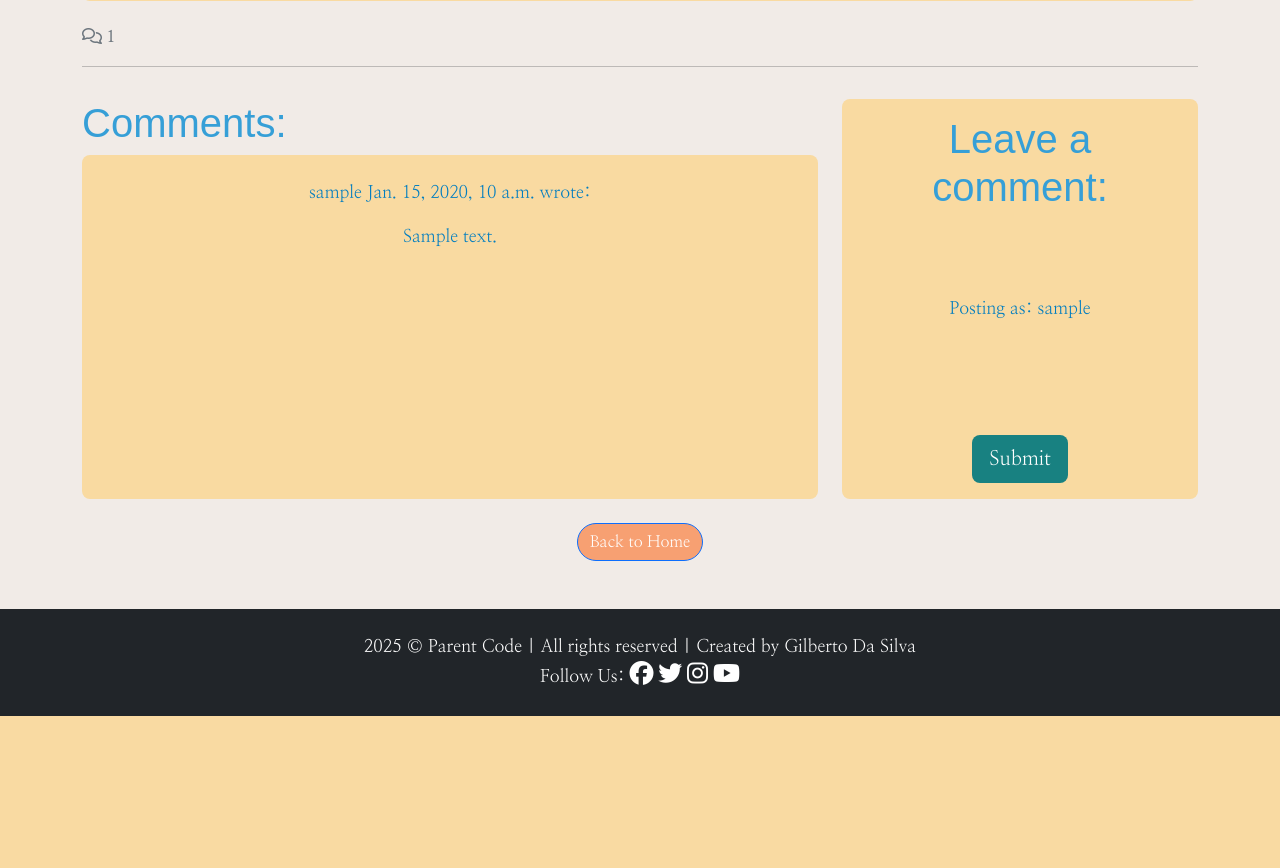
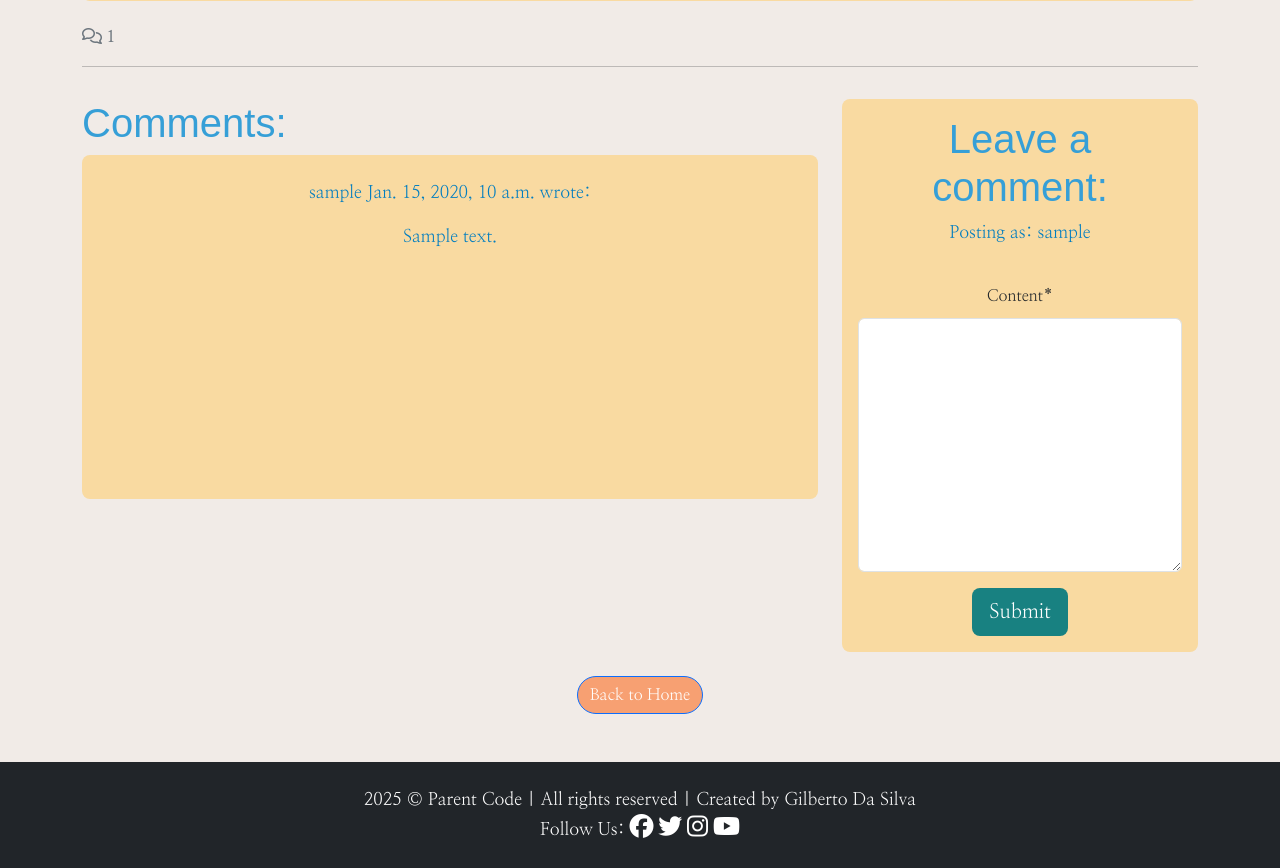
Before and after one commit to Gilberto2025123/parent-code-blog, a Django app: a page that uses parentcodeapp/templates/parentcodeapp/post_detail.html in a window 1280 px wide. Shown: the part 874-1742 px from the top of the page. Before the commit the page ends 1590 px from the top, so only its background shows below. Run offline with Django 4.2, Linux system fonts and the light colour scheme; a user stored in the database is signed in; tables that the repository leaves empty hold one stand-in row (values such as "Sample post"); parts of the project's set-up code (start-up, migrations or seed data) failed here and were passed over; some libraries are stand-ins or nearby versions; some web fonts are replaced.

Commit message:
Edit comments form to ensure consistency

```diff
--- a/parentcodeapp/forms.py
+++ b/parentcodeapp/forms.py
@@ -1,8 +1,8 @@
-from .models import Comments
+from .models import Comment
 from django import forms
 
 
 class CommentForm(forms.ModelForm):
     class Meta:
-        model = Comments
-        fields = ('body',)
+        model = Comment
+        fields = ('content',)
--- a/parentcodeapp/templates/parentcodeapp/post_detail.html
+++ b/parentcodeapp/templates/parentcodeapp/post_detail.html
@@ -73,7 +73,7 @@
       </div>
     </div>
     <!-- Creating New Comments -->
-    <div class="col-md-4 card mb-4 mt-3">
+  <div class="col-md-4 card mb-4 mt-3 no-fixed-height">
       <div class="card-body">
         {% if user.is_authenticated %}
         <h3>Leave a comment:</h3>
--- a/parentcodeapp/views.py
+++ b/parentcodeapp/views.py
@@ -1,6 +1,7 @@
 from django.shortcuts import render, get_object_or_404
+from django.views import generic
+from django.contrib import messages
 
-from django.views import generic
 from .models import Post
 from .models import Category
 from .forms import CommentForm
@@ -29,7 +30,22 @@ def post_detail(request, slug):
     post = get_object_or_404(queryset, slug=slug)
     comments = post.parentcodeapp_comments.all().order_by("-created_at")
     comment_count = post.parentcodeapp_comments.filter(is_approved=True).count()
-    comment_form = CommentForm()
+
+    # Handling the form submission
+    if request.method == "POST":
+        comment_form = CommentForm(data=request.POST)
+        if comment_form.is_valid():
+            comment = comment_form.save(commit=False)
+            comment.author = request.user
+            comment.post = post
+            comment.save()
+            messages.add_message(
+                request, messages.SUCCESS,
+                'Comment submitted and awaiting approval'
+            )
+            return redirect('post_detail', slug=slug)
+    else:
+        comment_form = CommentForm()
 
     return render(
         request,
@@ -37,6 +53,6 @@ def post_detail(request, slug):
         {"post": post,
          "comments": comments,
          "comment_count": comment_count,
-        "comment_form": comment_form,
+         "comment_form": comment_form,
         }
     )
--- a/static/css/style.css
+++ b/static/css/style.css
@@ -1,3 +1,6 @@
+.no-fixed-height {
+  height: auto !important;
+}
 /* Google Fonts Import */
 @import url("https://fonts.googleapis.com/css2?family=Funnel+Display:wght@300..800&family=Nanum+Myeongjo:wght@400;700&display=swap");
 
```
